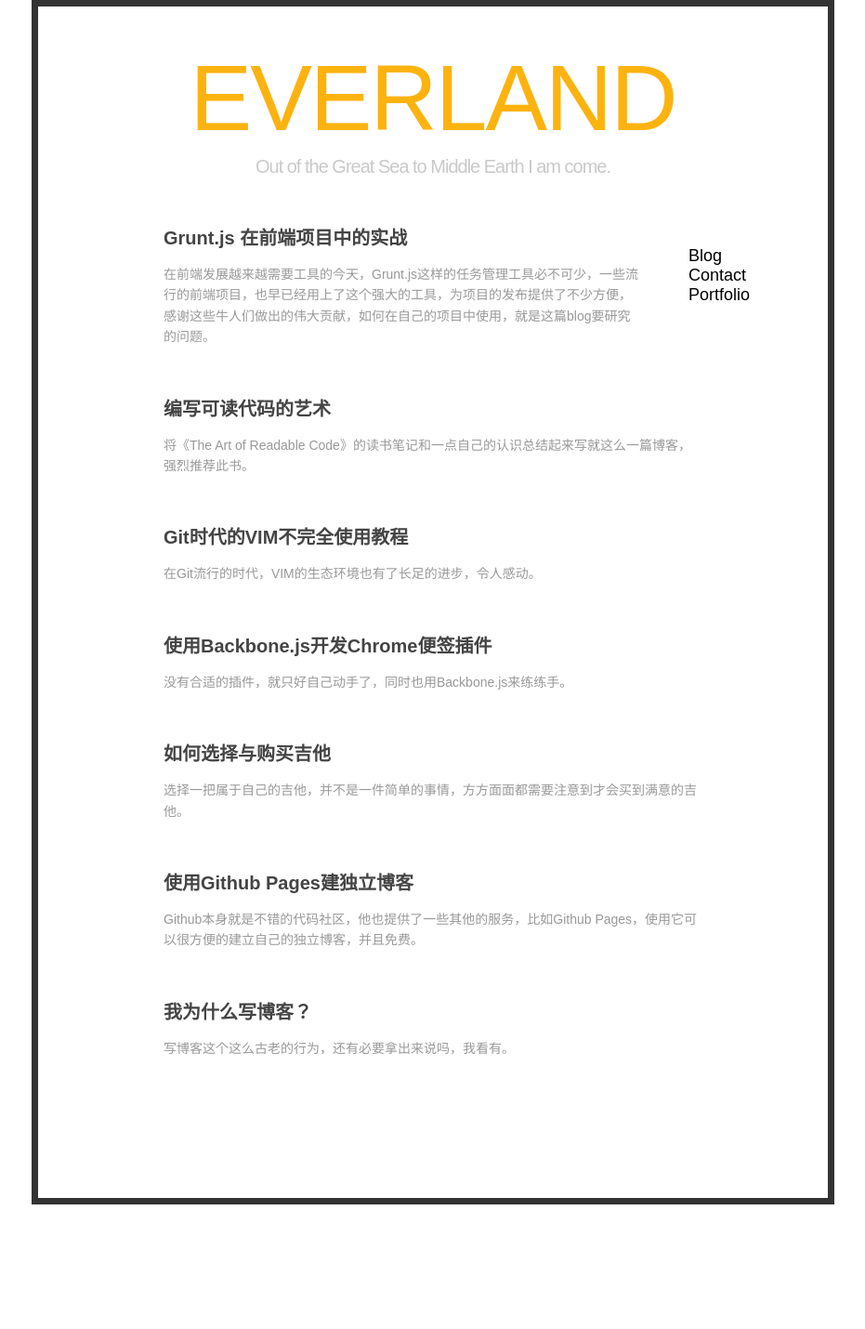
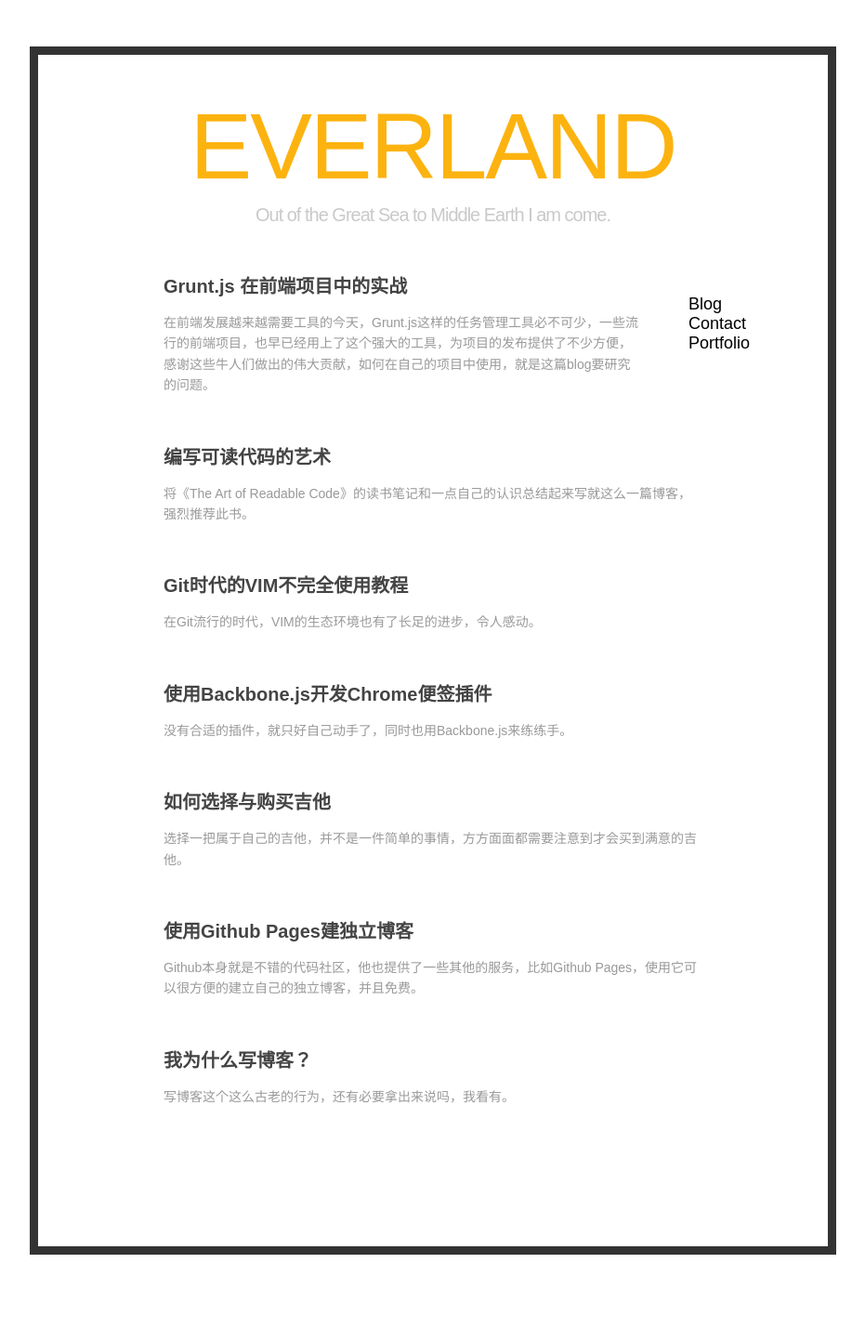
Before and after one commit to lynettelu/lynettelu.github.io, a Jekyll site: the page built from index.md, in a window 1280 px wide. Shown: the whole page at 93% size, without its empty margins (174-1105 px from the left). Built offline with Jekyll 4.4.1, drawn with Linux system fonts in a browser that asks for light colours; Markdown is read by kramdown in place of the engine named in the settings; before the commit the page ends 1296 px from its top, so only the background shows below that.

Commit message:
modify index style

```diff
--- a/css/default.css
+++ b/css/default.css
@@ -78,6 +78,7 @@
                     z-index:-1;
              }
           .header h1 a {
+                    color: {color:Inline Link};
                     font-weight:100;
                     border:0 !important;
                     text-decoration: none;
@@ -119,16 +120,18 @@
 .entry img{max-width:670px;display:block;margin:10px auto;}
 
 
-.index-content .section { position:relative; margin: 0 auto; padding-top:20px;
+.index-content .section { position:relative; padding-top:20px;
                           }
 
 .section {
-    margin-top: 60px;
-    margin-bottom: 120px;
+    margin-top: 50px;
+    margin-left: auto;
+    margin-bottom: 80px;
+    margin-right: auto;
     padding-top: 80px;
     padding-bottom: 100px;
     width: 850px;
-    border: 7px solid #333;
+    border: 9px solid #333;
 }
 
 .index-content .artical-list { width:80%; margin:0 auto;  }
```
Also changed, not shown: 1 other file.
